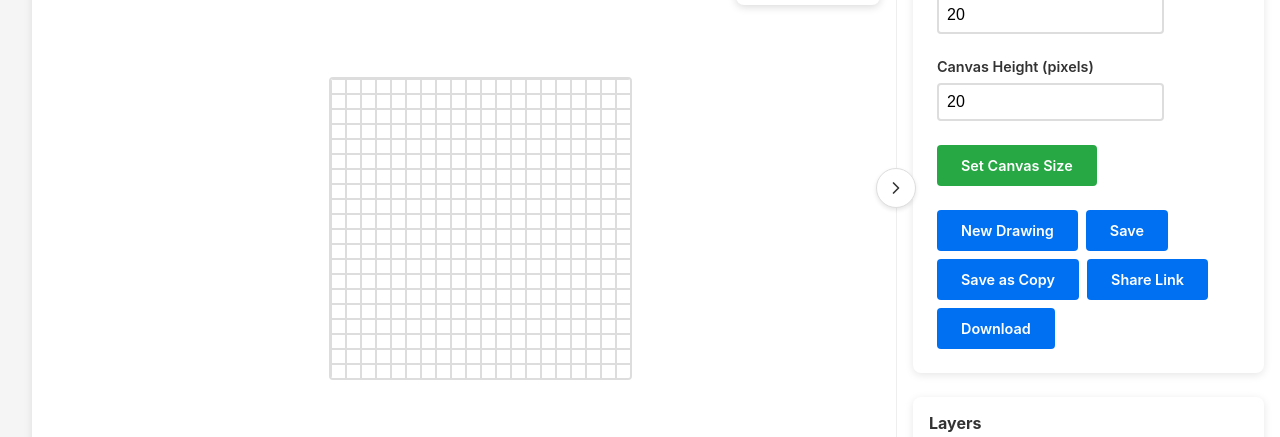
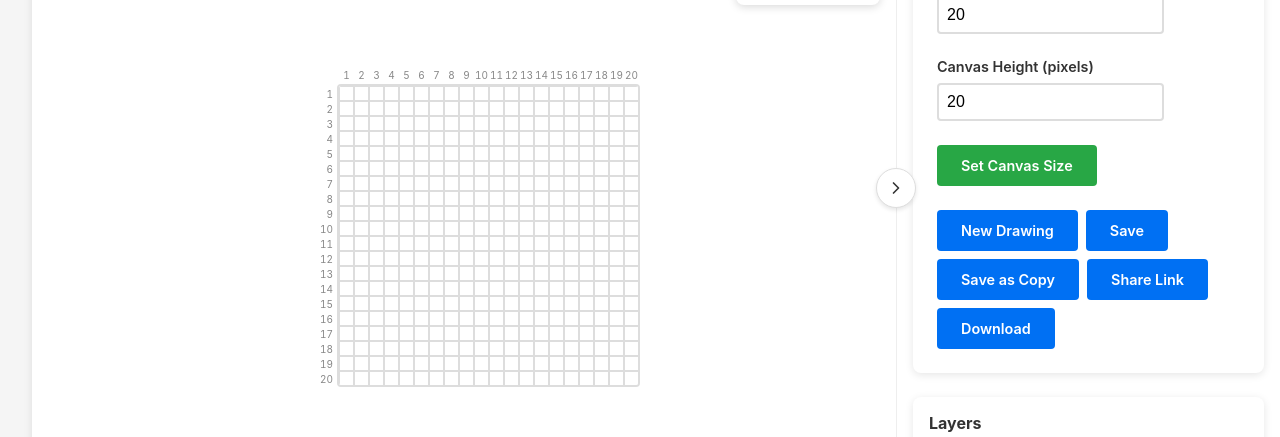
Before and after one commit to pilvikala/pattern-draw, a Next.js app: page / in a window 1280 px wide. Shown: the part 212-649 px from the top of the page. Built offline with nearby package versions, Linux system fonts and the light colour scheme; no server answers.

Commit message:
add grid numbers

```diff
--- a/components/DrawingCanvas.module.css
+++ b/components/DrawingCanvas.module.css
@@ -23,10 +23,63 @@
 .canvas {
   display: grid;
   background: #f9f9f9;
-  border: 2px solid #ddd;
+  border: var(--canvas-border-width) solid #ddd;
   border-radius: 4px;
   overflow: hidden;
   flex-shrink: 0;
+}
+
+/* ─── Row/column number rulers ────────────────────────────────────────────── */
+.rulerLayout {
+  /* Shared with .canvas so the rulers' first track starts exactly where
+     the first cell does, inside the canvas border. */
+  --canvas-border-width: 2px;
+  display: grid;
+  grid-template-columns: auto auto;
+  grid-template-rows: auto auto;
+  gap: 2px;
+  flex-shrink: 0;
+  user-select: none;
+}
+
+.colRuler,
+.rowRuler {
+  display: flex;
+  color: #888;
+  font-size: 10px;
+  line-height: 1;
+  font-variant-numeric: tabular-nums;
+  pointer-events: none;
+}
+
+.colRuler {
+  flex-direction: row;
+  align-items: flex-end;
+  padding-left: var(--canvas-border-width);
+}
+
+.rowRuler {
+  flex-direction: column;
+  align-items: flex-end;
+  padding-top: var(--canvas-border-width);
+}
+
+.rulerLabel {
+  flex-shrink: 0;
+  display: flex;
+  align-items: center;
+  justify-content: center;
+  overflow: visible;
+  white-space: nowrap;
+}
+
+.rowRuler .rulerLabel {
+  justify-content: flex-end;
+  padding-right: 2px;
+}
+
+.colRuler .rulerLabel {
+  padding-bottom: 2px;
 }
 
 /* ─── Pixel (and states) ───────────────────────────────────────────────────── */
@@ -160,6 +213,10 @@
     overflow: visible;
   }
 
+  .rulerLayout {
+    --canvas-border-width: 0px;
+  }
+
   .canvas {
     border: none;
     border-radius: 0;
--- a/components/DrawingCanvas.tsx
+++ b/components/DrawingCanvas.tsx
@@ -32,6 +32,43 @@ const Pixel = memo(function Pixel({ row, col, color, pixelSize, offsetAxis, offs
         transform: offsetAxis === 'none' ? 'none' : offsetAxis === 'x' ? `translateX(${offset}px)` : `translateY(${offset}px)`,
       }}
     />
+  )
+})
+
+// Smallest step (every Nth row/column gets a number) that keeps adjacent
+// labels from overlapping at the current pixel size.
+const LABEL_STEPS = [1, 2, 5, 10, 20, 50]
+function getLabelStep(pixelSize: number, minSpacing: number): number {
+  return LABEL_STEPS.find((step) => step * pixelSize >= minSpacing) ?? LABEL_STEPS[LABEL_STEPS.length - 1]
+}
+
+interface RulerProps {
+  count: number
+  pixelSize: number
+  step: number
+  orientation: 'horizontal' | 'vertical'
+}
+
+// Row/column numbers shown alongside the grid. Numbers are 1-based, as
+// people count rows when following a pattern, and sit in the same
+// pixelSize-wide tracks as the cells so they line up (and zoom) with them.
+const Ruler = memo(function Ruler({ count, pixelSize, step, orientation }: RulerProps) {
+  const isHorizontal = orientation === 'horizontal'
+  return (
+    <div className={isHorizontal ? styles.colRuler : styles.rowRuler} aria-hidden="true">
+      {Array.from({ length: count }).map((_, i) => {
+        const n = i + 1
+        return (
+          <span
+            key={n}
+            className={styles.rulerLabel}
+            style={isHorizontal ? { width: `${pixelSize}px` } : { height: `${pixelSize}px` }}
+          >
+            {n % step === 0 || step === 1 ? n : ''}
+          </span>
+        )
+      })}
+    </div>
   )
 })
 
@@ -111,6 +148,9 @@ export default function DrawingCanvas({
   const isScrollingRef = useRef(false)
 
   const dimensions = { cols: canvasWidth, rows: canvasHeight }
+  // ~6px per digit at the ruler's font size, plus a sliver of breathing room.
+  const colLabelStep = getLabelStep(pixelSize, String(dimensions.cols).length * 6 + 2)
+  const rowLabelStep = getLabelStep(pixelSize, 12)
 
   const getPixelKey = (row: number, col: number): string => {
     return `${row},${col}`
@@ -788,6 +828,20 @@ export default function DrawingCanvas({
           transformOrigin: 'top center',
         }}
       >
+        <div className={styles.rulerLayout}>
+          <div className={styles.rulerCorner} />
+          <Ruler
+            count={dimensions.cols}
+            pixelSize={pixelSize}
+            step={colLabelStep}
+            orientation="horizontal"
+          />
+          <Ruler
+            count={dimensions.rows}
+            pixelSize={pixelSize}
+            step={rowLabelStep}
+            orientation="vertical"
+          />
           <div
             ref={containerRef}
             className={`${styles.canvas} ${isColorPickerMode ? styles.colorPickerMode : ''} ${isFillMode ? styles.fillMode : ''} ${isSelectMode ? styles.selectMode : ''}`}
@@ -869,5 +923,6 @@ export default function DrawingCanvas({
           </div>
         </div>
       </div>
+    </div>
   )
 }
```
Lines whose indentation alone changed are shown as unchanged.
